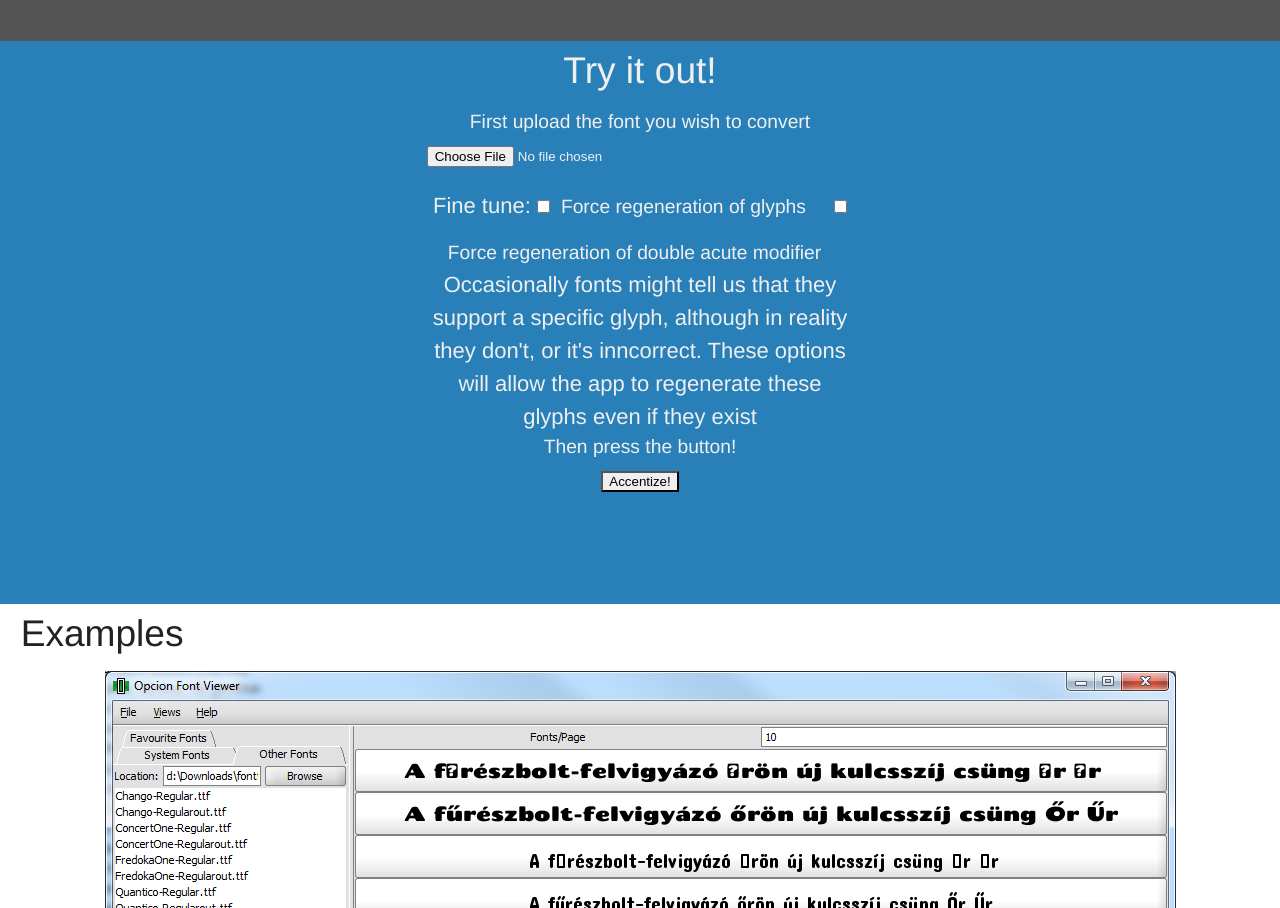
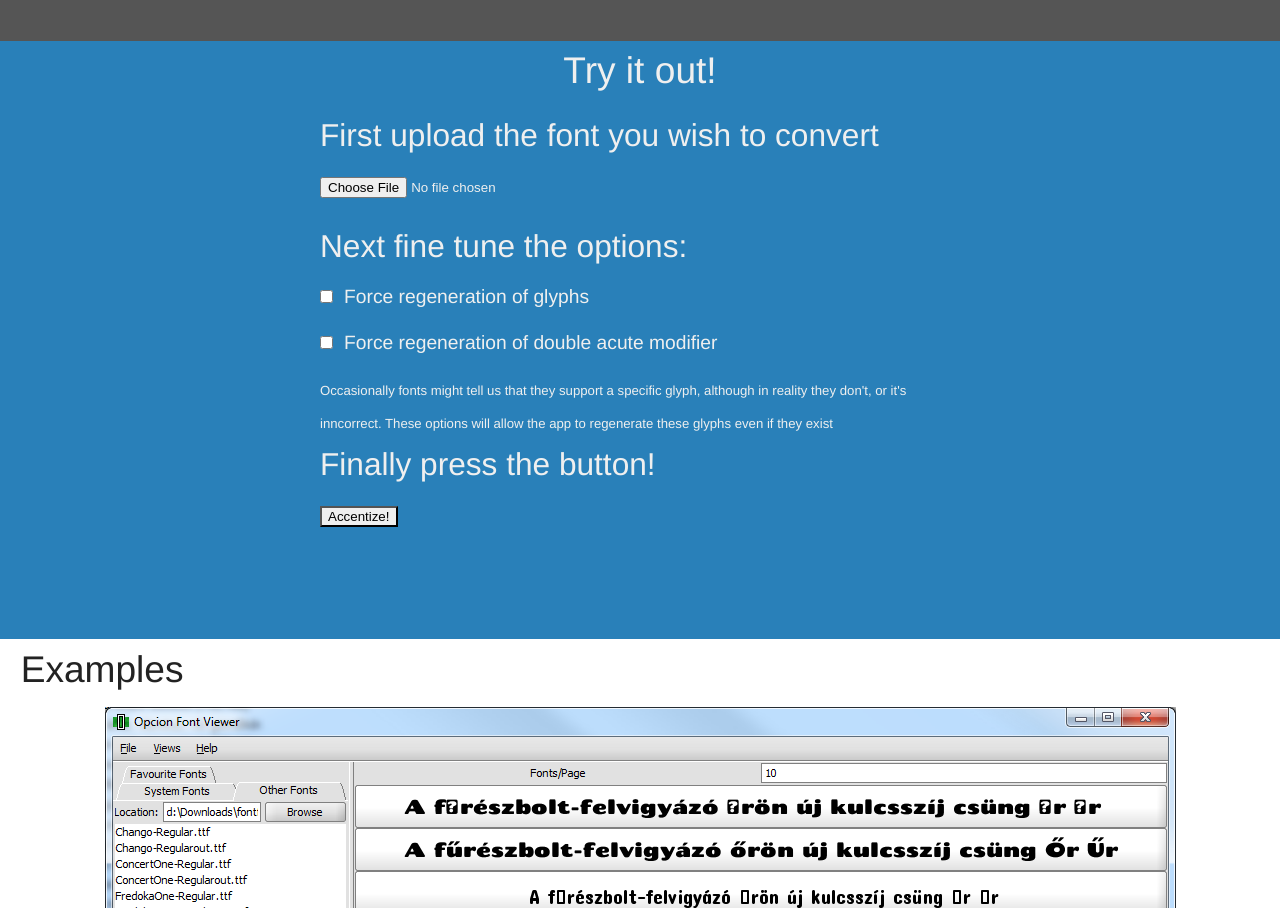
Before and after one commit to sztupy/accentizer, a website: page index_en.html in a window 1280 px wide. Shown: the part 1048-1956 px from the top of the page. Drawn offline with Linux system fonts and the light colour scheme.

Commit message:
Generated based on a297a9bfd8cd3989138e055deb94f2f56ad9b83a

```diff
--- a/index_en.html
+++ b/index_en.html
@@ -3,8 +3,8 @@
   <head>
     <meta charset="utf-8" />
     <meta name="viewport" content="width=device-width, initial-scale=1.0" />
-    <meta property="og:title" content="Accentizer - Ékezesítő">
-    <meta property="twitter:title" content="Accentizer - Ékezesítő">
+    <meta property="og:title" content="Accentizer - Ékezetesítő">
+    <meta property="twitter:title" content="Accentizer - Ékezetesítő">
     <meta property="og:description" content="Add missing accents to your fonts">
     <meta property="twitter:description" content="Add missing accents to your fonts">
     <meta property="og:image" content="https://sztupy.hu/accentizer/images/accentizer-logo-512.png">
@@ -67,20 +67,20 @@
         </div>
       </div>
       <div class="row">
-        <div class="large-4 large-centered text-center columns end">
+        <div class="large-6 large-centered columns end">
           <form action="https://accentizer.raven.scot/accentize" enctype="multipart/form-data" method="post">
             <div class="row">
-              <label for="file">First upload the font you wish to convert</label>
+              <label for="file"><h4>First upload the font you wish to convert</h4></label>
               <input type="file" id="file" name="file" accept=".ttf,.otf">
             </div>
             <div class="row">
-              Fine tune:
-              <input type="checkbox" id="ffont" name="ffont"><label for="ffont">Force regeneration of glyphs</label>
-              <input type="checkbox" id="faccent" name="faccent"><label for="faccent">Force regeneration of double acute modifier</label>
-              Occasionally fonts might tell us that they support a specific glyph, although in reality they don't, or it's inncorrect. These options will allow the app to regenerate these glyphs even if they exist
+              <div><h4>Next fine tune the options:</h4></div>
+              <div><input type="checkbox" id="ffont" name="ffont"><label for="ffont">Force regeneration of glyphs</label></div>
+              <div><input type="checkbox" id="faccent" name="faccent"><label for="faccent">Force regeneration of double acute modifier</label></div>
+              <div><small>Occasionally fonts might tell us that they support a specific glyph, although in reality they don't, or it's inncorrect. These options will allow the app to regenerate these glyphs even if they exist</small></div>
             </div>
             <div class="row">
-              <label for="submit">Then press the button!</label>
+              <label for="submit"><h4>Finally press the button!</h4></label>
               <input type="submit" value="Accentize!">
             </div>
           </form>
```
Also changed, not shown: index.html (+4 -4 lines), index_hu.html (+10 -10 lines).
